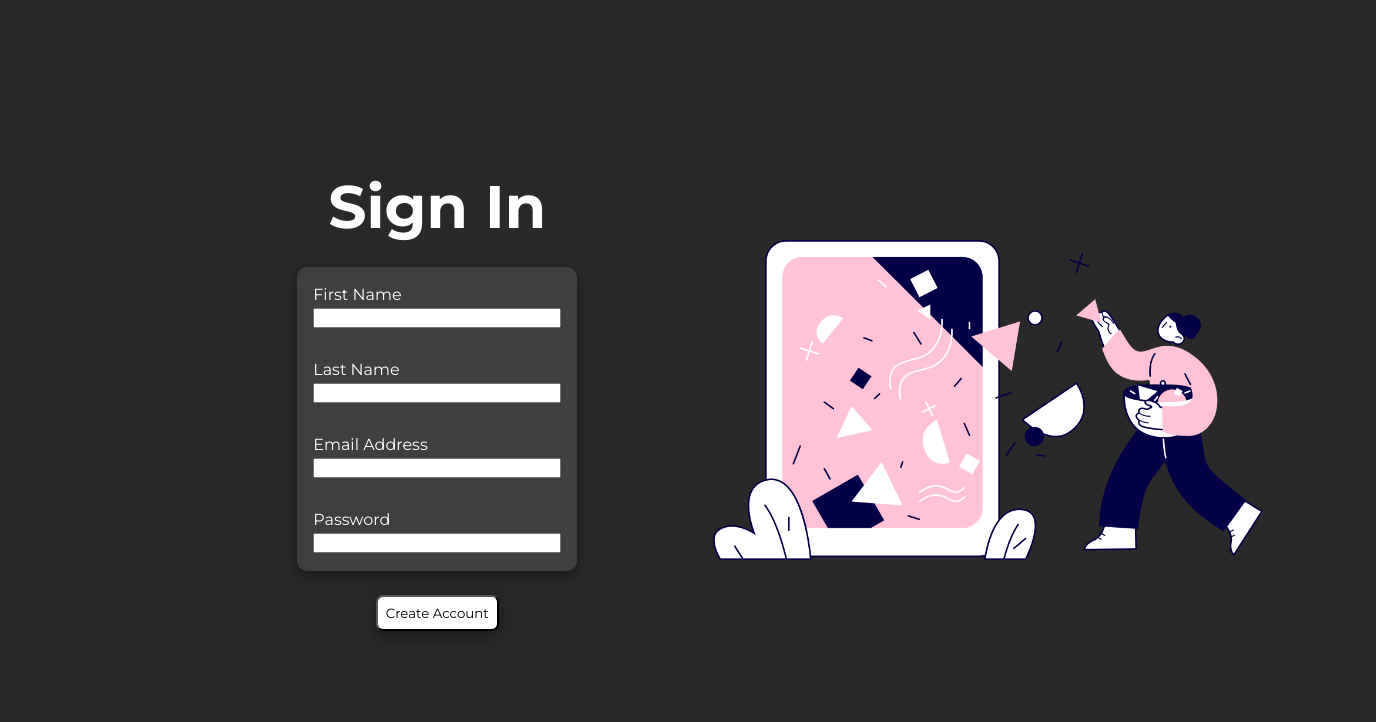
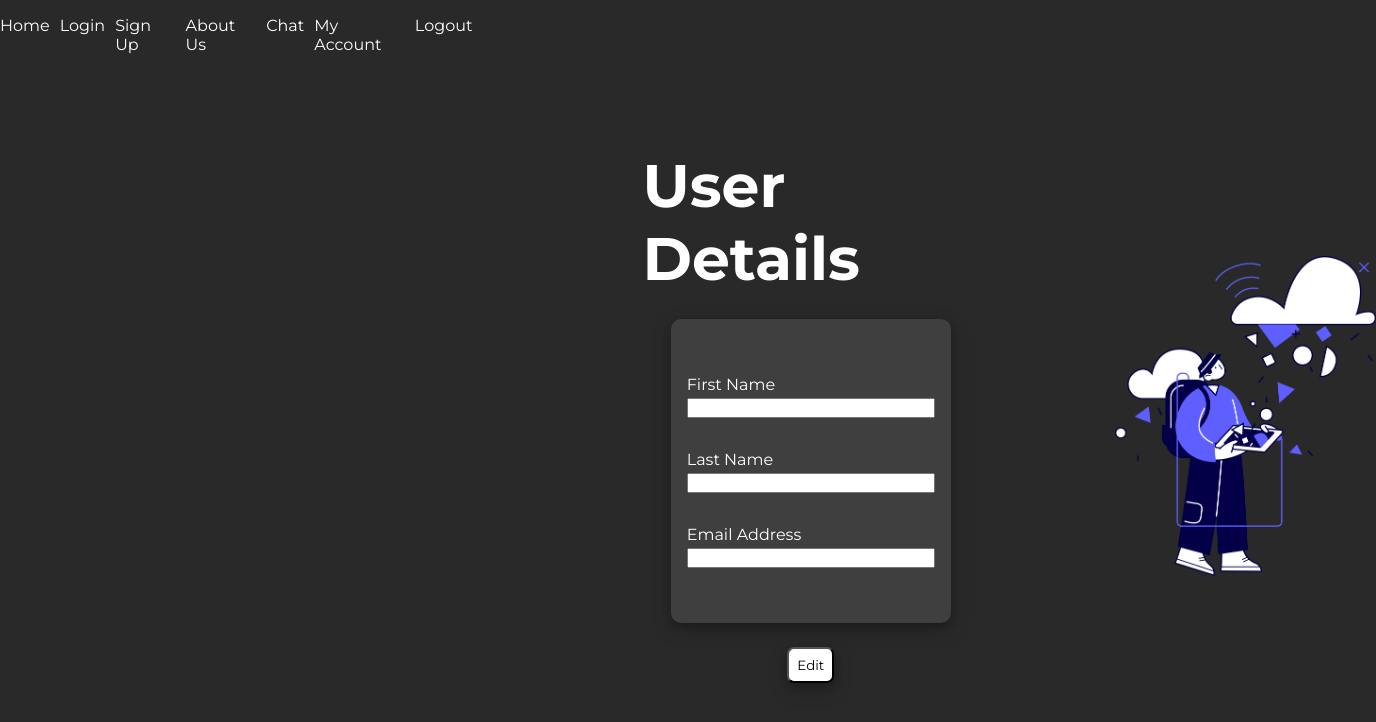
Before and after one commit to TaherJalal/MERN-Socket.io, a React (Create React App) app in the folder client/: page /user in a window 1280 px wide. Shown: the top 722 px of the page, 1376 px wide, since content can reach past the window. Built offline with nearby package versions, Linux system fonts and the light colour scheme; no server answers.

Commit message:
added little stuff signin/up not working

```diff
--- a/client/src/components/Chat.jsx
+++ b/client/src/components/Chat.jsx
@@ -50,11 +50,9 @@ function Chat({socket , room , userName}) {
     console.log(messageList)
 
   return (
-    <div>
-        <h1>chat</h1>
-        <div className='chat-top'>
-            <p>Live Chat</p>
-        </div>
+    <div className='chat'>
+        <h1>Live Chat</h1>
+
 
         <div className='chat-mid'>
 
--- a/client/src/components/Navbar.jsx
+++ b/client/src/components/Navbar.jsx
@@ -1,22 +1,35 @@
 import React from 'react'
 import {Routes , Route , Link} from 'react-router-dom'
 import AboutUs from '../pages/AboutUs'
+import ChatPage from '../pages/ChatPage'
 import Home from '../pages/Home'
 import Signin from '../pages/Signin'
+import Signup from '../pages/Signup'
+import User from '../pages/User'
 import Index from './Index'
 
-function Navbar() {
+function Navbar(props) {
   return (
     <div className='nav'>
 
             <Link to='/'>Home</Link>
-            <Link to='/signin'>Login</Link>
+            <Link to='/auth/signin'>Login</Link>
+            <Link to='/auth/signup'>Sign Up</Link>
             <Link to='/about'>About Us</Link>
+            <Link to='/chat'>Chat</Link>
+            <Link to='/user'>My Account</Link>
+            <Link to='/logout'>Logout</Link>
+
 
             <Routes>
+
             <Route path='/' element={<Index />}></Route>
-            <Route path='/signin' element={<Signin />}></Route>
+            <Route path='/auth/signin' element={<Signin login={props.loginHandler}/>}></Route>
+            <Route path='/auth/signup' element={<Signup register={props.registerHandler}/>}></Route>
             <Route path="/about" element={<AboutUs />}></Route>
+            <Route path="/Chat" element={<ChatPage />}></Route>
+            <Route path="/user" element={<User />}></Route>
+
             </Routes>
 
     </div>
--- a/client/src/index.scss
+++ b/client/src/index.scss
@@ -143,3 +143,51 @@
   color: black;
  }
 }
+
+.user{
+  display: flex;
+  flex-direction: column;
+  justify-content: center;
+  align-items: center;
+  height: 38vh;
+  width: 35vh;
+  gap: 0.5vh;
+  background-color: rgba(255, 255, 255, 0.1);
+  border-radius: 10px;
+  box-shadow: 0 4px 8px 0 rgba(0, 0, 0, 0.2), 0 6px 20px 0 rgba(0, 0, 0, 0.19);
+
+  button{
+    width: 40%;
+  }
+}
+
+.chat-out{
+  display: flex;
+  flex-direction: column;
+}
+
+.chat{
+  display: flex;
+  flex-direction: column;
+  height: 80vh;
+  width: 60vw;
+
+  justify-content: center;
+  align-items: center;
+
+  gap: 0.5vh;
+  background-color: rgba(255, 255, 255, 0.1);
+  border-radius: 10px;
+  box-shadow: 0 4px 8px 0 rgba(0, 0, 0, 0.2), 0 6px 20px 0 rgba(0, 0, 0, 0.19);
+
+  .chat-mid{
+    display: flex;
+    flex-direction: column;
+  }
+
+  div{
+    display: flex;
+  }
+
+
+}
--- a/client/src/pages/ChatPage.jsx
+++ b/client/src/pages/ChatPage.jsx
@@ -19,12 +19,15 @@ function ChatPage() {
 
   return (
     <>
+    <div className='chat-out'>
      <h3>Join Chat</h3>
     <label>user name</label>
     <input type="text"  onChange={(e) => setUserName(e.target.value)}/>
     <label>room</label>
     <input type="text" onChange={(e) => setRoom(e.target.value)}/>
     <button type="submit" onClick={joinRoom}>Join Room</button>
+    </div>
+
     <br />
     <Chat socket={socket} username={userName} room={room}/>
     </>
--- a/client/src/pages/Home.jsx
+++ b/client/src/pages/Home.jsx
@@ -8,7 +8,8 @@ import Chat from '../components/Chat'
 import Signup from './Signup'
 import ChatPage from './ChatPage'
 import jwt_decode from 'jwt-decode'
-
+import Signin from './Signin'
+import User from '../pages/User'
 const socket = socketIO.connect('http://localhost:8000')
 
 function Home() {
@@ -75,11 +76,14 @@ function Home() {
 
 
   return (
-    // <Router>
-    //     <Navbar />
-    // </Router>
+
     <>
-  <Signup register={registerHandler}/>
+
+    <Router>
+        <Navbar login={loginHandler} register={registerHandler}/>
+    </Router>
+
+
 
     </>
   )
--- a/client/src/pages/Signin.jsx
+++ b/client/src/pages/Signin.jsx
@@ -1,6 +1,21 @@
-import React from 'react'
+import React , {useState} from 'react'
+import image from '../images/055.png'
 
-function Signin() {
+function Signin(props) {
+
+    const [newUser, setNewUser] = useState({});
+
+    const changeHandler = (e) => {
+        const user = {...newUser};
+        user[e.target.name] = e.target.value;
+        console.log(user);
+        setNewUser(user);
+    }
+
+    const loginHandler = () => {
+        props.login(newUser)
+    }
+
   return (
     <div className='outer-outer-div'>
     <div className='outer-div'>
@@ -10,19 +25,19 @@ function Signin() {
 
             <div>
                 <label>Email Address</label>
-                <input type="text" name="emailAddress" id="" />
+                <input type="text" name="emailAddress" onChange={changeHandler}/>
             </div>
 
             <div>
                 <label>Password</label>
-                <input type="text" name="password" id="" />
+                <input type="text" name="password" onChange={changeHandler} />
             </div>
 
 
         </form>
-    </div><button type="submit">Login</button>
+    </div><button type="submit" onClick={loginHandler}>Login</button>
     </div>
-    <img src="/src/images/055.png" alt="" />
+    <img src={image} alt="" />
     </div>
   )
 }
--- a/client/src/pages/Signup.jsx
+++ b/client/src/pages/Signup.jsx
@@ -23,7 +23,7 @@ function Signup(props) {
   return (
     <div className='outer-outer-div'>
     <div className='outer-div'>
-        <h1>Sign In</h1>
+        <h1>Sign Up</h1>
     <div className='signup'>
         <form action="">
 
--- /dev/null
+++ b/client/src/pages/User.jsx
@@ -0,0 +1,55 @@
+import React , {useState} from 'react'
+import image from '../images/186.png'
+
+function User(props) {
+
+    const [author, setAuthor] = useState(props.author);
+
+    const handleChange = (event) => {
+        const attributeToChange = event.target.name
+        const newValue = event.target.value
+
+        const updatedAuthor = {...author}
+        updatedAuthor[attributeToChange] = newValue
+        console.log(updatedAuthor)
+        setAuthor(updatedAuthor)
+    }
+
+    const handleSubmit = (event) => {
+        event.preventDefault();
+        props.editAuthor(author);
+        event.target.reset();
+    }
+
+  return (
+    <div className='outer-outer-div'>
+    <div className='outer-div'>
+        <h1>User Details</h1>
+    <div className='signup'>
+        <form action="">
+
+            <div>
+                <label>First Name</label>
+                <input type="text" name="firstName" />
+            </div>
+
+            <div>
+                <label>Last Name</label>
+                <input type="text" name="lastName" />
+            </div>
+
+            <div>
+                <label>Email Address</label>
+                <input type="text" name="emailAddress"/>
+            </div>
+
+
+        </form>
+    </div><button type="submit">Edit</button>
+    </div>
+    <img src={image} alt="" />
+    </div>
+  )
+}
+
+export default User
```
Also changed, not shown: 1 other file (tests, documents, lock files or other folders).
